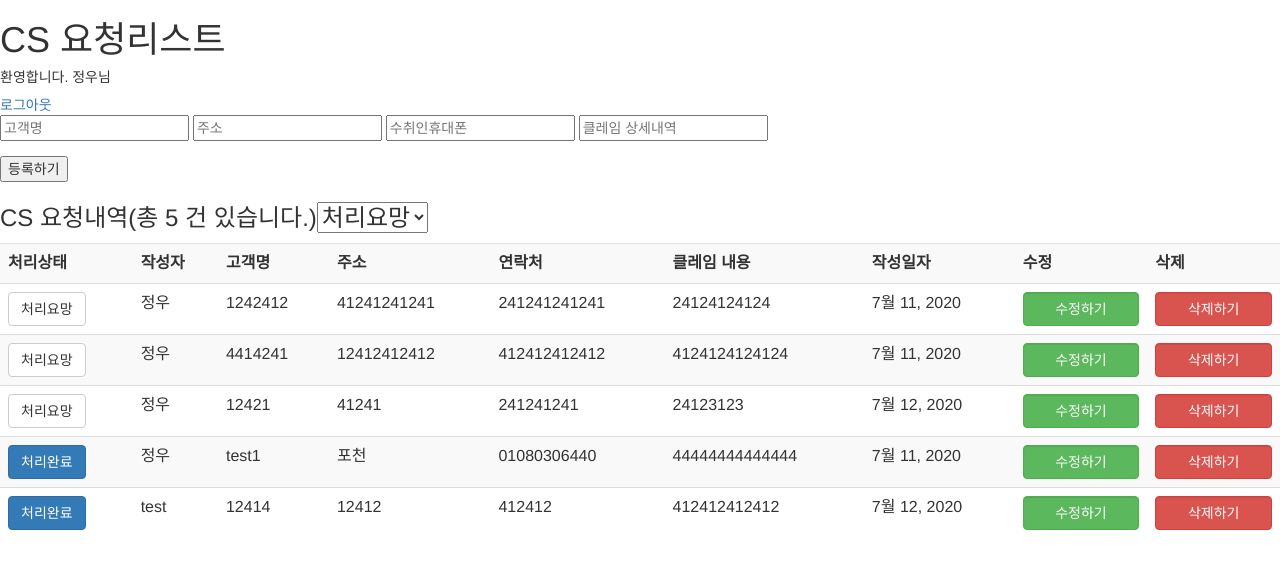
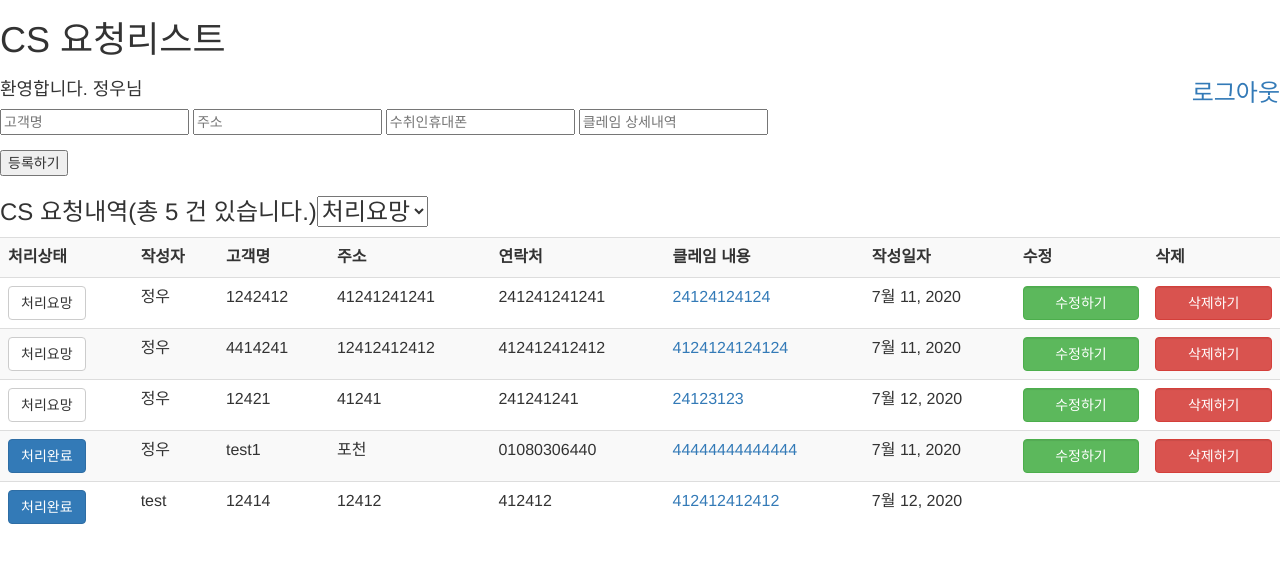
Before and after one commit to JungwooKim1271011706/furnihouse_project, a Django app: page /cs/ in a window 1280 px wide. Shown: the top 569 px of the page. Run offline with Django 3.2, Linux system fonts and the light colour scheme; a user stored in the database is signed in; data comes from the database, SQL or seed files in the repository; both versions use the stored data as it was after the commit; some libraries are stand-ins or nearby versions.

Commit message:
버튼 노출/숨기기

```diff
--- a/fm/cs/templates/cs/base.html
+++ b/fm/cs/templates/cs/base.html
@@ -3,7 +3,7 @@
     <head>
         <meta charset="utf-8">
         <link rel="stylesheet" href="https://maxcdn.bootstrapcdn.com/bootstrap/3.3.7/css/bootstrap.min.css" integrity="sha384-BVYiiSIFeK1dGmJRAkycuHAHRg32OmUcww7on3RYdg4Va+PmSTsz/K68vbdEjh4u" crossorigin="anonymous">
-        <!-- <link rel="stylesheet" href="{% static 'css/fm.css' %}"> -->
+        <link rel="stylesheet" href="{% static 'css/fm.css' %}">
             <title>CS-Manager</title>
                 <h1>{% block title %}CS 페이지{% endblock %}</h1>
 
--- a/fm/cs/templates/cs/crud.html
+++ b/fm/cs/templates/cs/crud.html
@@ -1,12 +1,12 @@
 {% extends 'cs/base.html' %}
 {% load static %}
+
 {% block title %}CS 요청리스트{% endblock %}
 
 {% if user.is_authenticated %}
 {% block content %}
-<h5>환영합니다. {{user.first_name}}님</h5>
-<a href='{% url "logout" %}'>로그아웃</a>
-
+<h3><a id ="logout" href='{% url "logout" %}'>로그아웃</a></h3>
+<h4>환영합니다. {{user.first_name}}님</h4>
     <form id="addRequest"action="">
         {% csrf_token %}
         <div class="form-group">
@@ -51,13 +51,18 @@
                     <td class = "request_name request_data" name="name">{{request_data.name}}</td>
                     <td class = "request_address request_data" name="address">{{request_data.address}}</td>
                     <td class = "request_phone_number request_data" name="phone_number">{{request_data.phone_number}}</td>
-                    <td class = "request_text request_data" name="text">{{request_data.text|linebreaksbr}}</td>
+                    <td class = "request_text request_data" name="text"><a data-toggle="collapse" data-parent="#accordion" href="#request_data_text-{{request_data.id}}" aria-expanded="true" aria-controls="collapseOne" >{{request_data.text|truncatewords:30}}</a></td>
                     <td class = "request_created_date request_data" name="created_date">{{request_data.created_date}}</td>
                         <td>
-                            <button class="btn btn-success form-control" onclick="edit_request_data('{{request_data.id}}')" data-toggle="modal" data-target="#myModal">수정하기</button>                        </td>
+                        {% if user == request_data.author %}
+                            <button class="btn btn-success form-control" onclick="edit_request_data('{{request_data.id}}')" data-toggle="modal" data-target="#myModal">수정하기</button>
+                        {% endif %}
+                        </td>
                         <td>
+                        {% if user == request_data.author %}
                             <button class="btn btn-danger form-control" onclick="delete_request_data('{{request_data.id}}')">삭제하기</button>
-                        </td>
+                        {% endif %}
+                    </td>
                 </tr>
             {% endfor %}
             {% else %}
@@ -223,7 +228,7 @@
 
         function edit_status(id){
             var action = confirm("CS 내역이 완료되었습니까?");
-            if( action =! false){
+            if( action != false){
                 $.ajax({
                     url : '{% url "crud_ajax_status" %}',
                     datatype : 'JSON',
--- a/fm/static/css/fm.css
+++ b/fm/static/css/fm.css
@@ -26,3 +26,8 @@ p {
     width : 100%;
 
 }
+
+#logout {
+    text-align: right;
+    float : right;
+}
```
Also changed, not shown: fm/db.sqlite3.
